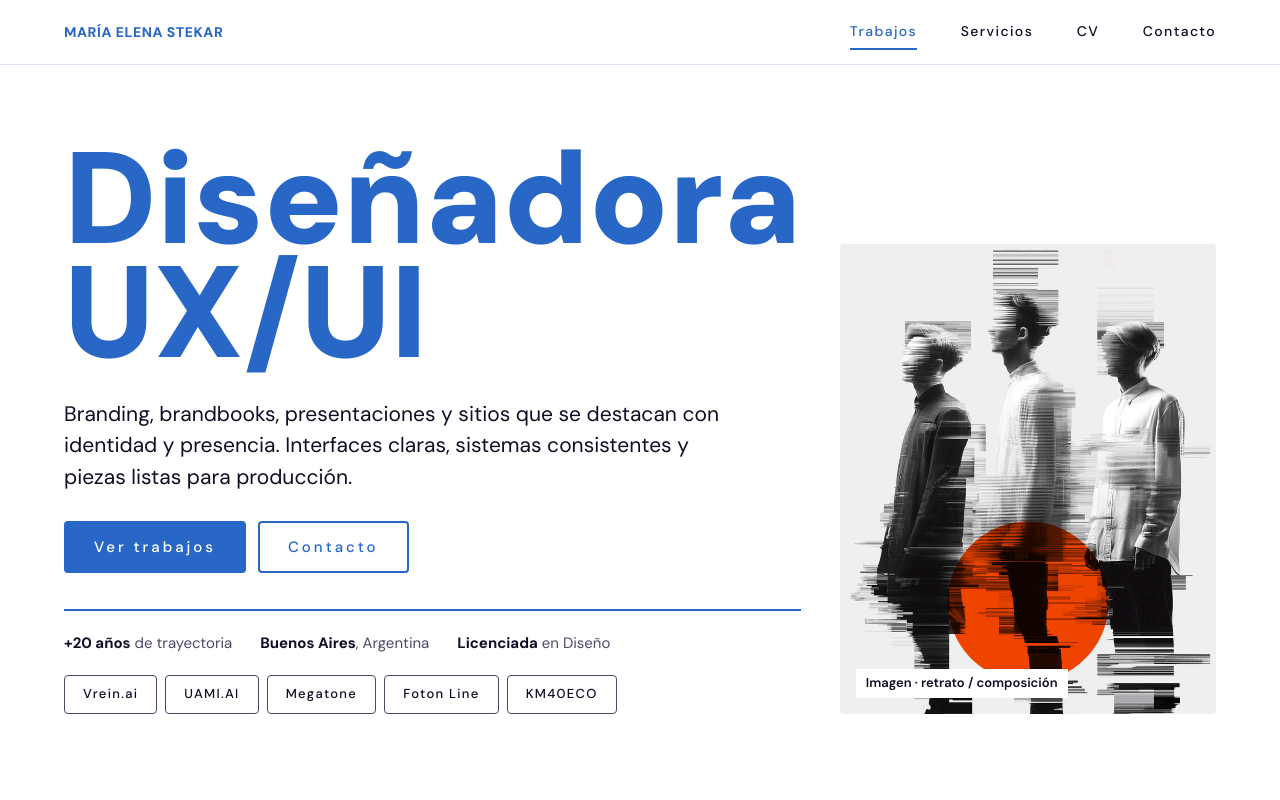
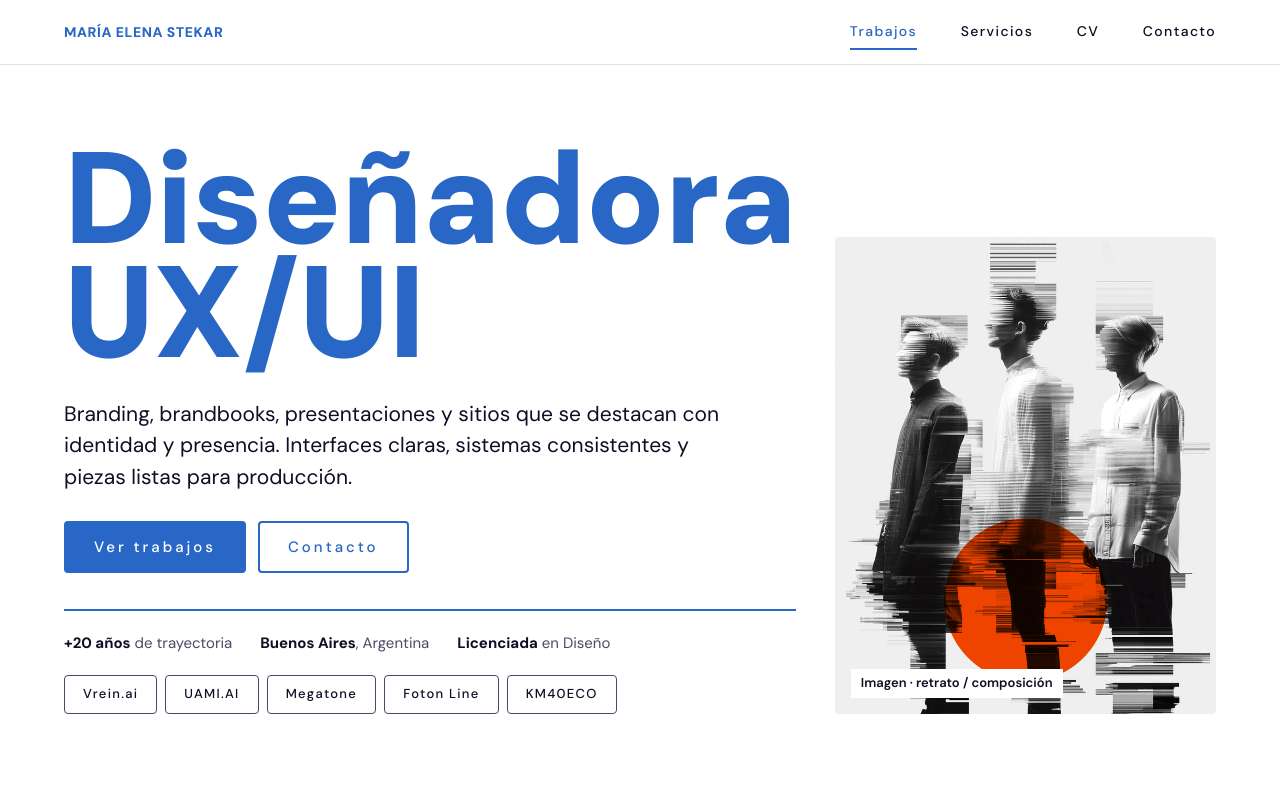
Before and after one commit to MeleSte/mi-portfolio, a plain HTML site: page index.html in a window 1280 px wide. Shown: the top 800 px of the page. Drawn offline with Linux system fonts and the light colour scheme.

Commit message:
Update index.html

```diff
--- a/index.html
+++ b/index.html
@@ -28,7 +28,7 @@ a{color:inherit}
 section{padding-block:clamp(56px,9vw,128px)}
 
 /* display: condensada, mayúsculas */
-.d{font-family:var(--font);font-stretch:62%;font-weight:900;line-height:.88;letter-spacing:0}
+.d{font-family:var(--font);font-stretch:62%;font-weight:900;line-height:.88;letter-spacing:-.5px}
 .eyebrow{font-size:14px;font-weight:600;color:currentColor;opacity:.8;margin-bottom:16px}
 .lead{font-size:clamp(17px,1.7vw,21px);line-height:1.5;max-width:46ch}
 
```
